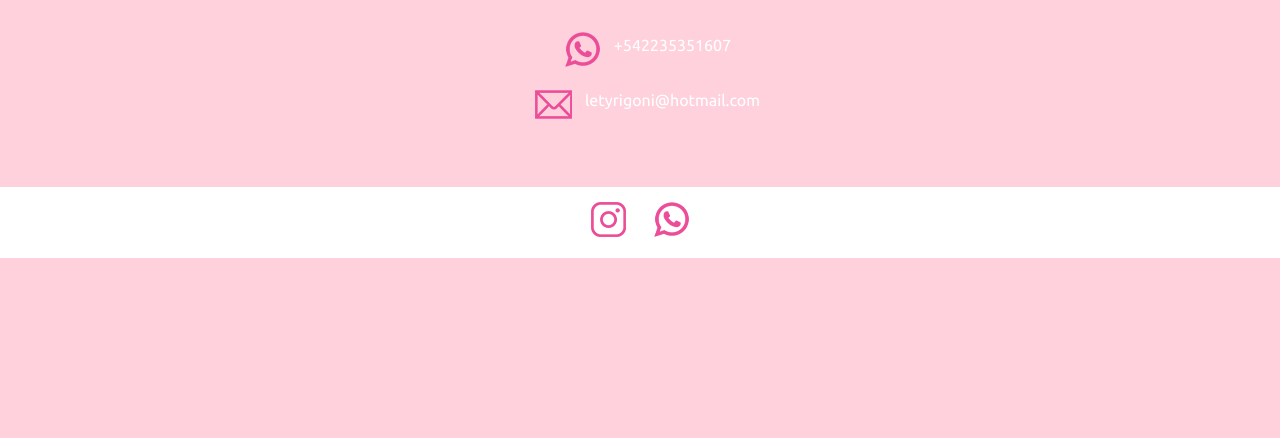
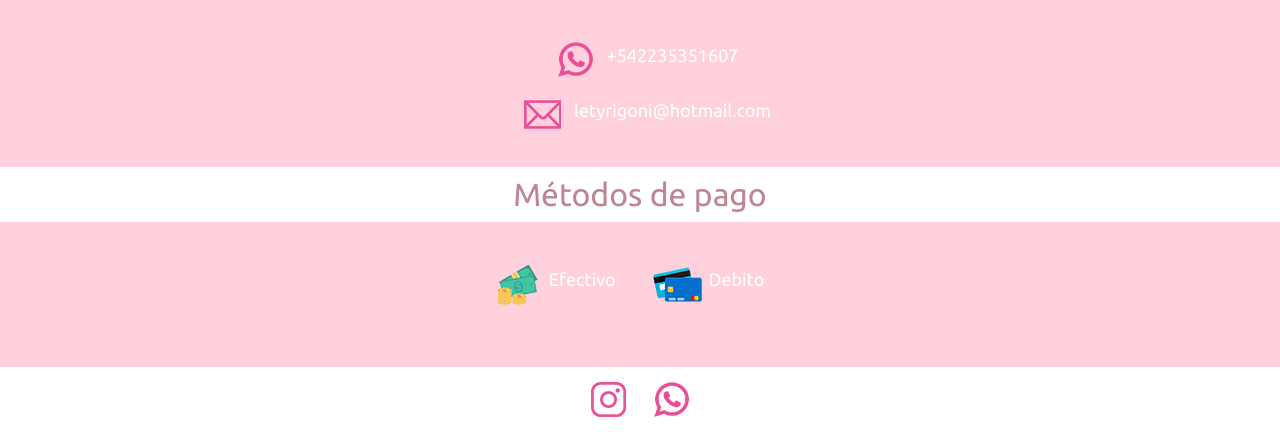
Before and after one commit to Ferrandijuan/Juan-Ignacio-Ferrandi, a plain HTML site: page pages/info.html in a window 1280 px wide. Shown: the part 804-1242 px from the top of the page. Before the commit the page ends 1062 px from the top, so only its background shows below. Drawn offline with nearby package versions, Linux system fonts and the light colour scheme.

Commit message:
Actualización

```diff
--- a/css/main.css
+++ b/css/main.css
@@ -35,7 +35,7 @@ h1, h2, h3 {
 }
 
 h4  {
-    font-size: 16px;
+    font-size: 18px;
     font-family: 'Ubuntu', sans-serif;
     color: rgb(255, 255, 255);
 }
@@ -112,8 +112,8 @@ h5  {
     width: 100%;
     text-align: center;
     height: 100%;
-    margin-top: 20px;
-    margin-bottom: 20px;
+    margin-top: 30px;
+    margin-bottom: 30px;
 }
 
 .img-fluid  {
@@ -134,5 +134,13 @@ h5  {
 }
 
 .margin-div  {
-    margin-top: 50px;
+    margin-top: 0px;
 }
+
+
+.metodo-pago  {
+    display: flex;
+    flex-direction: column;
+    margin-top: 40px;
+
+}
--- a/pages/info.html
+++ b/pages/info.html
@@ -58,6 +58,21 @@
                 </li>
             </ul>
         </div>
+        <div>
+            <h2 class="titulo-carru">Métodos de pago</h2>
+        </div>
+        <div class="footer-nav">
+            <ul class="footer-ul">
+                <li class="li-info">
+                    <img src="../img/dinero.png" alt="WhattsApp">
+                    <h4>Efectivo</h4>
+                </li>
+                <li class="li-info">
+                    <img src="../img/debito.png" alt="Email">
+                    <h4>Debito</h4>
+                </li>
+            </ul>
+        </div>
     </main>
     <footer>
         <div>
```
Also changed, not shown: img/debito.png (added), img/dinero.png (added), img/foto1-horizontal.jpeg, img/foto2-horizontal.jpeg, img/foto3-horizontal.jpeg, index.html (line endings or trailing spaces).
